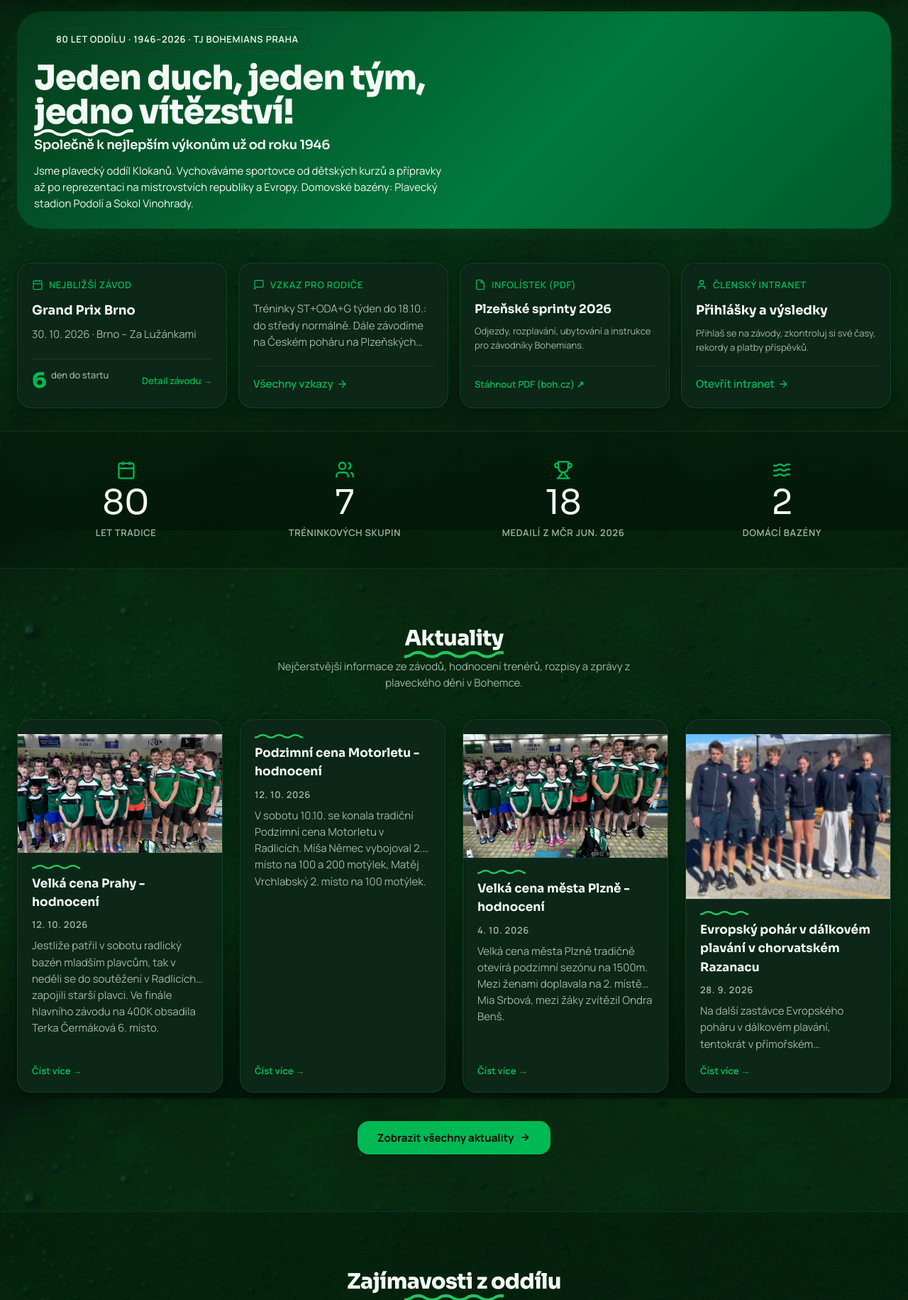
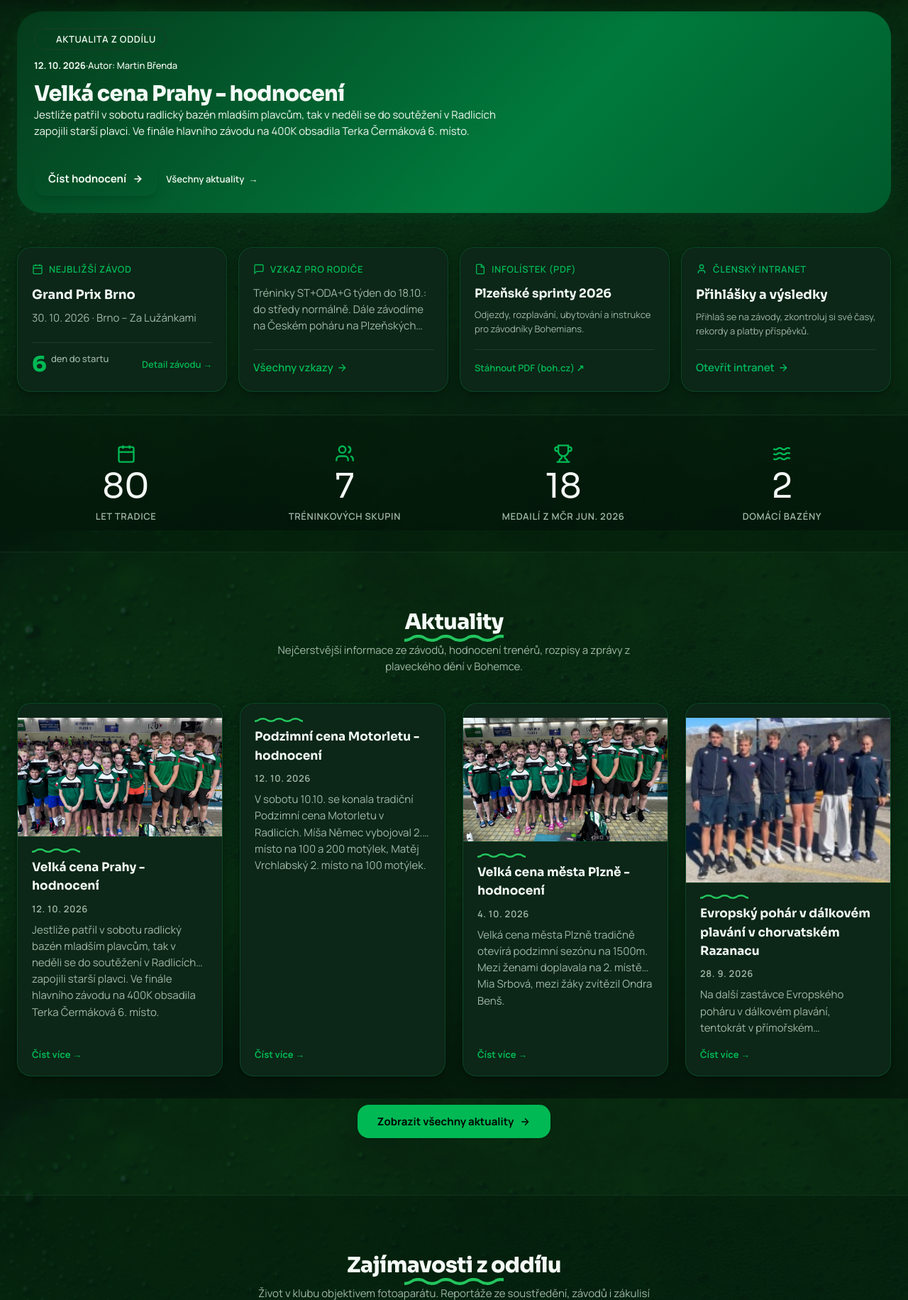
Before and after one commit to Kryspe/bohemka-vanilla, a PHP site: page /index.html in a window 1280 px wide. Shown: the part 53-1884 px from the top of the page at 71% size. Run offline with PHP 8.4, Linux system fonts and the light colour scheme; data that the repository does not hold is empty; some libraries are stand-ins or nearby versions.

Commit message:
fix(home): cleanly align dedicated lead story hero and refine foto description

```diff
--- a/foto.html
+++ b/foto.html
@@ -108,7 +108,7 @@
           <div>
             <p class="mb-3 text-xs font-semibold uppercase tracking-[0.3em] text-primary">Momentky z historie oddílu · 80 let tradice</p>
             <h1 class="max-w-3xl font-display text-4xl font-extrabold leading-tight md:text-5xl">Fotogalerie</h1>
-            <p class="mt-5 max-w-2xl text-lg leading-relaxed text-muted-foreground">Momentky ze závodů, oslav 80 let oddílu, soustředění a oddílového života. Kliknutím na fotografii otevřete náhled.</p>
+            <p class="mt-5 max-w-2xl text-lg leading-relaxed text-muted-foreground">Kliknutím na fotografii otevřete náhled.</p>
           </div>
         </div>
       </section>
--- a/foto.php
+++ b/foto.php
@@ -31,7 +31,7 @@ require_once __DIR__ . '/includes/header.php';
         </div>
         <h1 class="font-display text-3xl font-extrabold tracking-tight sm:text-4xl text-foreground">Fotogalerie</h1>
         <p class="mt-3 text-base text-muted-foreground sm:text-lg leading-relaxed">
-          Momentky ze závodů, oslav 80 let oddílu, soustředění a oddílového života Klokanů.
+          Kliknutím na fotografii otevřete náhled.
         </p>
       </div>
     </div>
--- a/index.html
+++ b/index.html
@@ -104,64 +104,50 @@
     <!-- MAIN CONTENT -->
     <main class="w-full min-w-0 flex-1 pb-32 sm:pb-36 lg:pb-0">
 
-      <!-- HERO SECTION (KPS Ostrava inspired athletic split hero) -->
+      <!-- HERO SECTION: NEJNOVĚJŠÍ AKTUALITA Z ODDÍLU (LEAD STORY) -->
       <section class="relative overflow-hidden py-4 sm:py-6 lg:py-8">
         <div class="mx-auto max-w-7xl px-4 sm:px-6">
           <div class="hero-athletic hero-athletic-bg text-white">
-            <div class="grid lg:grid-cols-12 items-stretch min-h-[480px]">
+            <div class="grid lg:grid-cols-12 items-stretch min-h-[380px] sm:min-h-[420px]">
 
-              <!-- Left: Club Motto, Wave & Action Buttons -->
-              <div class="lg:col-span-7 flex flex-col justify-center p-6 sm:p-10 lg:p-12 z-10">
-                <div class="inline-flex items-center gap-2 rounded-full border border-white/20 bg-white/10 px-3.5 py-1 text-xs font-semibold tracking-wider uppercase text-white/95 backdrop-blur-sm w-fit mb-4">
+              <!-- Left: Lead Story / Aktualita z oddílu -->
+              <div class="lg:col-span-7 flex flex-col justify-between p-6 sm:p-8 lg:p-10 z-10">
+                <div>
+                  <div class="inline-flex items-center gap-2 rounded-full border border-white/20 bg-white/10 px-3.5 py-1 text-xs font-semibold tracking-wider uppercase text-emerald-300 backdrop-blur-sm w-fit mb-3">
                     <span class="h-2 w-2 rounded-full bg-emerald-400 animate-pulse"></span>
-                  80 let oddílu · 1946–2026 · TJ Bohemians Praha
+                    Aktualita z oddílu
                   </div>
 
-                <h1 class="font-display text-3xl sm:text-5xl lg:text-6xl font-extrabold tracking-tight leading-[1.08] text-white">
-                  Jeden duch, jeden tým,<br><span class="text-emerald-300">jedno vítězství!</span>
+                  <div class="flex items-center gap-2.5 text-xs sm:text-sm text-emerald-200/90 font-medium mb-3">
+                    <time id="hero-feature-date" class="font-bold text-white">12. 10. 2026</time>
+                    <span>·</span>
+                    <span id="hero-feature-author">Autor: Martin Břenda</span>
+                  </div>
+
+                  <h1 id="hero-feature-title" class="font-display text-2xl sm:text-3xl lg:text-4xl font-extrabold tracking-tight leading-[1.2] text-white">
+                    Velká cena Prahy - hodnocení
                   </h1>
 
-                <div class="my-5 flex items-center">
-                  <span class="wave wave--md wave--light"></span>
-                </div>
-
-                <h2 class="text-lg sm:text-xl font-semibold text-emerald-100/95 leading-snug">
-                  Společně k nejlepším výkonům už od roku 1946
-                </h2>
-
-                <p class="mt-3 text-sm sm:text-base text-white/80 max-w-xl leading-relaxed">
-                  Jsme plavecký oddíl Klokanů. Vychováváme sportovce od dětských kurzů a přípravky až po reprezentaci na mistrovstvích republiky a Evropy. Domovské bazény: Plavecký stadion Podolí a Sokol Vinohrady.
+                  <p id="hero-feature-excerpt" class="mt-3.5 text-sm sm:text-base text-white/90 leading-relaxed line-clamp-3 sm:line-clamp-4 max-w-2xl">
+                    Účast bohemáků byla slušná, závodní nasazení bylo dobré a padla řada osobních rekordů. Plavci potvrdili skvělou formu na začátku nové podzimní sezóny.
                   </p>
                 </div>
 
-              <!-- Right: High-impact Athletic Swimming Photo & Featured Notice -->
-              <div class="lg:col-span-5 relative min-h-[320px] lg:min-h-full overflow-hidden bg-emerald-950">
-                <img id="hero-feature-img" src="assets/aktuality/86836.jpg" alt="Závody TJ Bohemians Praha" class="absolute inset-0 h-full w-full object-cover object-center transition-transform duration-700 hover:scale-105" loading="eager">
-                <div class="absolute inset-0 bg-gradient-to-t from-emerald-950/90 via-emerald-950/30 to-black/30 lg:bg-gradient-to-r lg:from-emerald-950/80 lg:via-transparent lg:to-black/30"></div>
-
-                <div id="hero-feature-img-box" class="absolute bottom-4 left-4 right-4 sm:bottom-6 sm:left-6 sm:right-6">
-                  <div class="rounded-2xl border border-white/20 bg-black/50 p-4 sm:p-5 backdrop-blur-md shadow-lg">
-                    <div class="flex items-center justify-between text-xs text-emerald-300">
-                      <span class="inline-flex items-center gap-1.5 font-bold uppercase tracking-wider">
-                        <span class="h-2 w-2 rounded-full bg-emerald-400 animate-pulse"></span>
-                        Aktualita z oddílu
-                      </span>
-                      <time id="hero-feature-date" class="font-semibold text-white/80">12. 10. 2026</time>
-                    </div>
-                    <h3 id="hero-feature-title" class="mt-2 font-display text-base sm:text-lg font-bold leading-snug text-white line-clamp-1">
-                      Velká cena Prahy - hodnocení
-                    </h3>
-                    <p id="hero-feature-excerpt" class="mt-1 line-clamp-2 text-xs sm:text-sm text-white/80 leading-relaxed">
-                      Účast bohemáků byla slušná, závodní nasazení bylo dobré a padla řada osobních rekordů.
-                    </p>
-                    <div class="mt-3 flex items-center justify-between pt-2 border-t border-white/15 text-xs">
-                      <span id="hero-feature-author" class="text-emerald-200/90 font-medium">Autor: Martin Břenda</span>
-                      <a id="hero-feature-link" href="aktuality?id=velka-cena-prahy-hodnoceni-2026" class="font-bold text-white hover:text-emerald-300 inline-flex items-center gap-1">
-                        Číst hodnocení &rarr;
+                <div class="mt-6 flex flex-wrap items-center gap-3.5 pt-2">
+                  <a id="hero-feature-link" href="aktuality?id=velka-cena-prahy-hodnoceni-2026" class="inline-flex items-center gap-2 rounded-xl bg-emerald-400 hover:bg-emerald-300 text-emerald-950 font-bold px-5 py-3 text-sm transition-all shadow-lg hover:shadow-emerald-400/25 active:scale-95">
+                    <span>Číst hodnocení</span>
+                    <svg class="h-4 w-4" viewBox="0 0 24 24" fill="none" stroke="currentColor" stroke-width="2.5"><path d="M5 12h14m-7-7 7 7-7 7"/></svg>
+                  </a>
+                  <a href="aktuality" class="inline-flex items-center gap-1.5 text-xs sm:text-sm font-semibold text-emerald-200 hover:text-white transition-colors py-2 px-3">
+                    <span>Všechny aktuality</span> &rarr;
                   </a>
                 </div>
               </div>
-                </div>
+
+              <!-- Right: High-impact Athletic Swimming Photo -->
+              <div id="hero-feature-img-box" class="lg:col-span-5 relative min-h-[260px] sm:min-h-[320px] lg:min-h-full overflow-hidden bg-emerald-950">
+                <img id="hero-feature-img" src="assets/aktuality/86836.jpg" alt="Velká cena Prahy - hodnocení" class="absolute inset-0 h-full w-full object-cover object-center transition-transform duration-700 hover:scale-105" loading="eager">
+                <div class="absolute inset-0 bg-gradient-to-t from-emerald-950/70 via-transparent to-transparent lg:bg-gradient-to-r lg:from-emerald-950/80 lg:via-transparent lg:to-transparent pointer-events-none"></div>
               </div>
 
             </div>
--- a/index.php
+++ b/index.php
@@ -37,64 +37,50 @@ require_once __DIR__ . '/includes/header.php';
 
 <main class="w-full min-w-0 flex-1 overflow-x-clip pb-24 lg:pb-0">
 
-  <!-- HERO SECTION (KPS Ostrava inspired athletic split hero) -->
+  <!-- HERO SECTION: NEJNOVĚJŠÍ AKTUALITA Z ODDÍLU (LEAD STORY) -->
   <section class="relative overflow-hidden py-4 sm:py-6 lg:py-8">
     <div class="mx-auto max-w-7xl px-4 sm:px-6">
       <div class="hero-athletic hero-athletic-bg text-white">
-        <div class="grid lg:grid-cols-12 items-stretch min-h-[480px]">
+        <div class="grid lg:grid-cols-12 items-stretch min-h-[380px] sm:min-h-[420px]">
 
-          <!-- Left: Club Motto, Wave & Action Buttons -->
-          <div class="lg:col-span-7 flex flex-col justify-center p-6 sm:p-10 lg:p-12 z-10">
-            <div class="inline-flex items-center gap-2 rounded-full border border-white/20 bg-white/10 px-3.5 py-1 text-xs font-semibold tracking-wider uppercase text-white/95 backdrop-blur-sm w-fit mb-4">
+          <!-- Left: Lead Story / Aktualita z oddílu -->
+          <div class="lg:col-span-7 flex flex-col justify-between p-6 sm:p-8 lg:p-10 z-10">
+            <div>
+              <div class="inline-flex items-center gap-2 rounded-full border border-white/20 bg-white/10 px-3.5 py-1 text-xs font-semibold tracking-wider uppercase text-emerald-300 backdrop-blur-sm w-fit mb-3">
                 <span class="h-2 w-2 rounded-full bg-emerald-400 animate-pulse"></span>
-              80 let oddílu · 1946–2026 · TJ Bohemians Praha
+                Aktualita z oddílu
               </div>
 
-            <h1 class="font-display text-3xl sm:text-5xl lg:text-6xl font-extrabold tracking-tight leading-[1.08] text-white">
-              Jeden duch, jeden tým,<br><span class="text-emerald-300">jedno vítězství!</span>
+              <div class="flex items-center gap-2.5 text-xs sm:text-sm text-emerald-200/90 font-medium mb-3">
+                <time class="font-bold text-white">12. 10. 2026</time>
+                <span>·</span>
+                <span>Autor: Martin Břenda</span>
+              </div>
+
+              <h1 class="font-display text-2xl sm:text-3xl lg:text-4xl font-extrabold tracking-tight leading-[1.2] text-white">
+                Velká cena Prahy - hodnocení
               </h1>
 
-            <div class="my-5 flex items-center">
-              <span class="wave wave--md wave--light"></span>
-            </div>
-
-            <h2 class="text-lg sm:text-xl font-semibold text-emerald-100/95 leading-snug">
-              Společně k nejlepším výkonům už od roku 1946
-            </h2>
-
-            <p class="mt-3 text-sm sm:text-base text-white/80 max-w-xl leading-relaxed">
-              Jsme plavecký oddíl Klokanů. Vychováváme sportovce od dětských kurzů a přípravky až po reprezentaci na mistrovstvích republiky a Evropy. Domovské bazény: Plavecký stadion Podolí a Sokol Vinohrady.
+              <p class="mt-3.5 text-sm sm:text-base text-white/90 leading-relaxed line-clamp-3 sm:line-clamp-4 max-w-2xl">
+                Účast bohemáků byla slušná, závodní nasazení bylo dobré a padla řada osobních rekordů. Plavci potvrdili skvělou formu na začátku nové podzimní sezóny.
               </p>
             </div>
 
-          <!-- Right: High-impact Athletic Swimming Photo & Featured Notice -->
-          <div class="lg:col-span-5 relative min-h-[320px] lg:min-h-full overflow-hidden bg-emerald-950">
-            <img src="assets/aktuality/86836.jpg" alt="Závody TJ Bohemians Praha" class="absolute inset-0 h-full w-full object-cover object-center transition-transform duration-700 hover:scale-105" loading="eager">
-            <div class="absolute inset-0 bg-gradient-to-t from-emerald-950/90 via-emerald-950/30 to-black/30 lg:bg-gradient-to-r lg:from-emerald-950/80 lg:via-transparent lg:to-black/30"></div>
-
-            <div class="absolute bottom-4 left-4 right-4 sm:bottom-6 sm:left-6 sm:right-6">
-              <div class="rounded-2xl border border-white/20 bg-black/50 p-4 sm:p-5 backdrop-blur-md shadow-lg">
-                <div class="flex items-center justify-between text-xs text-emerald-300">
-                  <span class="inline-flex items-center gap-1.5 font-bold uppercase tracking-wider">
-                    <span class="h-2 w-2 rounded-full bg-emerald-400 animate-pulse"></span>
-                    Aktualita z oddílu
-                  </span>
-                  <time class="font-semibold text-white/80">12. 10. 2026</time>
-                </div>
-                <h3 class="mt-2 font-display text-base sm:text-lg font-bold leading-snug text-white line-clamp-1">
-                  Velká cena Prahy - hodnocení
-                </h3>
-                <p class="mt-1 line-clamp-2 text-xs sm:text-sm text-white/80 leading-relaxed">
-                  Účast bohemáků byla slušná, závodní nasazení bylo dobré a padla řada osobních rekordů.
-                </p>
-                <div class="mt-3 flex items-center justify-between pt-2 border-t border-white/15 text-xs">
-                  <span class="text-emerald-200/90 font-medium">Autor: Martin Břenda</span>
-                  <a href="aktuality" class="font-bold text-white hover:text-emerald-300 inline-flex items-center gap-1">
-                    Číst hodnocení &rarr;
+            <div class="mt-6 flex flex-wrap items-center gap-3.5 pt-2">
+              <a href="aktuality?id=velka-cena-prahy-hodnoceni-2026" class="inline-flex items-center gap-2 rounded-xl bg-emerald-400 hover:bg-emerald-300 text-emerald-950 font-bold px-5 py-3 text-sm transition-all shadow-lg hover:shadow-emerald-400/25 active:scale-95">
+                <span>Číst hodnocení</span>
+                <svg class="h-4 w-4" viewBox="0 0 24 24" fill="none" stroke="currentColor" stroke-width="2.5"><path d="M5 12h14m-7-7 7 7-7 7"/></svg>
+              </a>
+              <a href="aktuality" class="inline-flex items-center gap-1.5 text-xs sm:text-sm font-semibold text-emerald-200 hover:text-white transition-colors py-2 px-3">
+                <span>Všechny aktuality</span> &rarr;
               </a>
             </div>
           </div>
-            </div>
+
+          <!-- Right: High-impact Athletic Swimming Photo -->
+          <div class="lg:col-span-5 relative min-h-[260px] sm:min-h-[320px] lg:min-h-full overflow-hidden bg-emerald-950">
+            <img src="assets/aktuality/86836.jpg" alt="Velká cena Prahy - hodnocení" class="absolute inset-0 h-full w-full object-cover object-center transition-transform duration-700 hover:scale-105" loading="eager">
+            <div class="absolute inset-0 bg-gradient-to-t from-emerald-950/70 via-transparent to-transparent lg:bg-gradient-to-r lg:from-emerald-950/80 lg:via-transparent lg:to-transparent pointer-events-none"></div>
           </div>
 
         </div>
```
Lines whose indentation alone changed are shown as unchanged.
